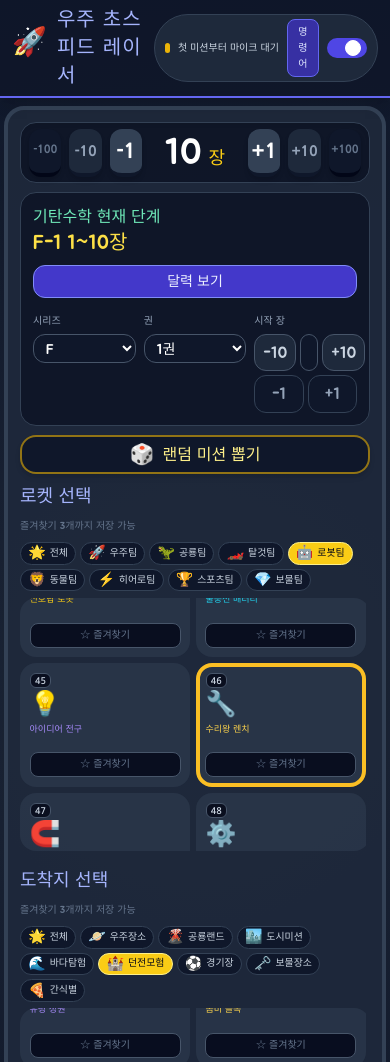
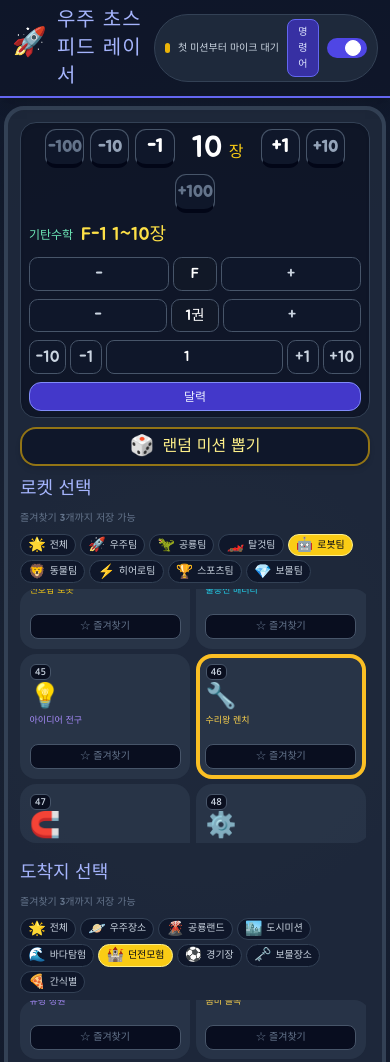
Before and after one commit to luckydyu/space-timer, a website: page index.html in a window 390 px wide. Shown: the top 1062 px of the page. Drawn offline with nearby package versions, Linux system fonts and the light colour scheme.

Commit message:
Compact setup controls for tablet browsers

```diff
--- a/index.html
+++ b/index.html
@@ -47,51 +47,48 @@
 
     <!-- [1] 준비 & 세팅 화면 -->
     <div id="screen-setup" class="w-full max-w-6xl bg-slate-800/90 border-4 border-slate-700 rounded-3xl p-4 shadow-2xl text-center space-y-3 md:space-y-4">
-      <!-- Laps 설정 (10단위 증감 추가) -->
-      <div class="flex items-center justify-center gap-2 md:gap-3 py-2 md:py-3 bg-slate-950/50 rounded-2xl border border-slate-700 shadow-inner px-2">
-        <button type="button" data-lap-diff="-100" class="w-12 h-12 bg-slate-900 hover:bg-slate-800 rounded-xl flex items-center justify-center text-[11px] md:text-xs font-extrabold shadow-md border-b-4 border-slate-950 active:transform active:translate-y-0.5 text-slate-500">-100</button>
-        <button type="button" data-lap-diff="-10" class="w-12 h-12 bg-slate-800 hover:bg-slate-700 rounded-xl flex items-center justify-center text-sm md:text-base font-extrabold shadow-md border-b-4 border-slate-900 active:transform active:translate-y-0.5 text-slate-400">-10</button>
-        <button type="button" data-lap-diff="-1" class="w-12 h-12 bg-slate-700 hover:bg-slate-600 rounded-xl flex items-center justify-center text-xl md:text-2xl font-extrabold shadow-md border-b-4 border-slate-900 active:transform active:translate-y-0.5">-1</button>
-        <div class="min-w-[90px] md:min-w-[120px]">
-          <span id="setup-lap-count" class="game-font text-4xl md:text-6xl text-white">10</span>
-          <span class="game-font text-lg md:text-xl text-yellow-400 ml-0.5">장</span>
-        </div>
-        <button type="button" data-lap-diff="1" class="w-12 h-12 bg-slate-700 hover:bg-slate-600 rounded-xl flex items-center justify-center text-xl md:text-2xl font-extrabold shadow-md border-b-4 border-slate-900 active:transform active:translate-y-0.5">+1</button>
-        <button type="button" data-lap-diff="10" class="w-12 h-12 bg-slate-800 hover:bg-slate-700 rounded-xl flex items-center justify-center text-sm md:text-base font-extrabold shadow-md border-b-4 border-slate-900 active:transform active:translate-y-0.5 text-slate-400">+10</button>
-        <button type="button" data-lap-diff="100" class="w-12 h-12 bg-slate-900 hover:bg-slate-800 rounded-xl flex items-center justify-center text-[11px] md:text-xs font-extrabold shadow-md border-b-4 border-slate-950 active:transform active:translate-y-0.5 text-slate-500">+100</button>
-      </div>
-
-      <div class="bg-slate-950/50 rounded-2xl border border-slate-700 p-3 text-left space-y-2">
-        <div class="flex flex-col md:flex-row md:items-center md:justify-between gap-2">
-          <div>
-            <h3 class="game-font text-base md:text-lg text-emerald-300">기탄수학 현재 단계</h3>
-            <p id="kitan-current-range" class="game-font text-xl md:text-2xl text-yellow-300">F-1 1~10장</p>
+      <div id="setup-controls" class="bg-slate-950/50 rounded-2xl border border-slate-700 shadow-inner px-2 py-2 text-left">
+        <div class="setup-controls-row flex flex-col xl:flex-row xl:items-center gap-2">
+          <div class="lap-controls flex items-center justify-center gap-1.5 md:gap-2 shrink-0">
+            <button type="button" data-lap-diff="-100" class="setup-small-button text-slate-500">-100</button>
+            <button type="button" data-lap-diff="-10" class="setup-small-button text-slate-400">-10</button>
+            <button type="button" data-lap-diff="-1" class="setup-small-button text-white text-lg">-1</button>
+            <div class="min-w-[74px] text-center">
+              <span id="setup-lap-count" class="game-font text-3xl md:text-4xl text-white">10</span>
+              <span class="game-font text-base text-yellow-400 ml-0.5">장</span>
+            </div>
+            <button type="button" data-lap-diff="1" class="setup-small-button text-white text-lg">+1</button>
+            <button type="button" data-lap-diff="10" class="setup-small-button text-slate-400">+10</button>
+            <button type="button" data-lap-diff="100" class="setup-small-button text-slate-500">+100</button>
           </div>
-          <button type="button" data-action="open-kitan-calendar" class="game-font text-sm px-3 py-2 rounded-xl bg-indigo-700 hover:bg-indigo-600 text-indigo-50 border border-indigo-400">
-            달력 보기
-          </button>
-        </div>
-        <div class="grid grid-cols-3 gap-2">
-          <label class="space-y-1">
-            <span class="game-font text-[10px] text-slate-400">시리즈</span>
-            <select id="kitan-series-select" data-kitan-field="series" class="w-full bg-slate-900 border border-slate-600 rounded-xl px-2 py-2 game-font text-sm text-white"></select>
-          </label>
-          <label class="space-y-1">
-            <span class="game-font text-[10px] text-slate-400">권</span>
-            <select id="kitan-book-select" data-kitan-field="book" class="w-full bg-slate-900 border border-slate-600 rounded-xl px-2 py-2 game-font text-sm text-white"></select>
-          </label>
-          <label class="space-y-1">
-            <span class="game-font text-[10px] text-slate-400">시작 장</span>
-            <div class="grid grid-cols-[auto_1fr_auto] gap-1">
-              <button type="button" data-kitan-page-diff="-10" class="game-font px-2 py-2 rounded-xl bg-slate-800 hover:bg-slate-700 text-slate-300 border border-slate-600">-10</button>
-              <input id="kitan-page-input" data-kitan-field="page" type="number" min="1" max="60" inputmode="numeric" class="w-full min-w-0 bg-slate-900 border border-slate-600 rounded-xl px-2 py-2 game-font text-sm text-white text-center">
-              <button type="button" data-kitan-page-diff="10" class="game-font px-2 py-2 rounded-xl bg-slate-800 hover:bg-slate-700 text-slate-300 border border-slate-600">+10</button>
+          <div class="kitan-controls flex-1 min-w-0 grid grid-cols-1 md:grid-cols-[minmax(140px,1fr)_112px_124px_minmax(210px,250px)_auto] gap-2 items-center">
+            <div class="min-w-0">
+              <div class="flex items-center gap-2">
+                <span class="game-font text-xs md:text-sm text-emerald-300 whitespace-nowrap">기탄수학</span>
+                <p id="kitan-current-range" class="game-font text-lg md:text-xl text-yellow-300 truncate">F-1 1~10장</p>
+              </div>
             </div>
-            <div class="grid grid-cols-2 gap-1">
-              <button type="button" data-kitan-page-diff="-1" class="game-font px-2 py-1.5 rounded-xl bg-slate-900 hover:bg-slate-800 text-slate-400 border border-slate-700">-1</button>
-              <button type="button" data-kitan-page-diff="1" class="game-font px-2 py-1.5 rounded-xl bg-slate-900 hover:bg-slate-800 text-slate-400 border border-slate-700">+1</button>
+            <div class="grid grid-cols-[auto_44px_auto] gap-1 items-center">
+              <button type="button" data-kitan-step-diff="series:-1" class="setup-mini-button">-</button>
+              <span id="kitan-series-label" class="setup-value-label">F</span>
+              <button type="button" data-kitan-step-diff="series:1" class="setup-mini-button">+</button>
             </div>
-          </label>
+            <div class="grid grid-cols-[auto_48px_auto] gap-1 items-center">
+              <button type="button" data-kitan-step-diff="book:-1" class="setup-mini-button">-</button>
+              <span id="kitan-book-label" class="setup-value-label">1권</span>
+              <button type="button" data-kitan-step-diff="book:1" class="setup-mini-button">+</button>
+            </div>
+            <div class="grid grid-cols-[auto_auto_minmax(48px,1fr)_auto_auto] gap-1 items-center">
+              <button type="button" data-kitan-page-diff="-10" class="setup-mini-button">-10</button>
+              <button type="button" data-kitan-page-diff="-1" class="setup-mini-button">-1</button>
+              <input id="kitan-page-input" data-kitan-field="page" type="number" min="1" max="60" inputmode="numeric" class="w-full min-w-0 bg-slate-900 border border-slate-600 rounded-lg px-1.5 py-1.5 game-font text-sm text-white text-center">
+              <button type="button" data-kitan-page-diff="1" class="setup-mini-button">+1</button>
+              <button type="button" data-kitan-page-diff="10" class="setup-mini-button">+10</button>
+            </div>
+            <button type="button" data-action="open-kitan-calendar" class="game-font text-xs px-2.5 py-2 rounded-xl bg-indigo-700 hover:bg-indigo-600 text-indigo-50 border border-indigo-400">
+              달력
+            </button>
+          </div>
         </div>
       </div>
 
--- a/src/app/main.js
+++ b/src/app/main.js
@@ -61,6 +61,7 @@ const renderKitanStartOptions = () => setupView.renderKitanStartOptions();
 const renderKitanPlan = () => setupView.renderKitanPlan();
 const updateKitanStart = (field, value) => setupView.updateKitanStart(field, value);
 const changeKitanPage = diff => setupView.changeKitanPage(diff);
+const changeKitanStep = (field, diff) => setupView.changeKitanStep(field, diff);
 const openKitanCalendar = () => setupView.openKitanCalendar();
 const closeKitanCalendar = () => setupView.closeKitanCalendar();
 
@@ -177,6 +178,7 @@ function bindEventHandlers() {
       closeVoiceCommandHelp,
       updateKitanStart,
       changeKitanPage,
+      changeKitanStep,
       openKitanCalendar,
       closeKitanCalendar,
       randomizeMissionSelection,
--- a/src/features/setupView.js
+++ b/src/features/setupView.js
@@ -126,27 +126,18 @@
   }
 
   function renderKitanStartOptions() {
-    const seriesSelect = dom.byId('kitan-series-select');
-    const bookSelect = dom.byId('kitan-book-select');
-    if (!seriesSelect || !bookSelect) return;
-
-    seriesSelect.innerHTML = kitanPlan.SERIES.map(series => `
-      <option value="${series}">${series}</option>
-    `).join('');
-    bookSelect.innerHTML = Array.from({ length: kitanPlan.BOOKS_PER_SERIES }, (_, index) => `
-      <option value="${index + 1}">${index + 1}권</option>
-    `).join('');
+    renderKitanPlan();
   }
 
   function renderKitanPlan() {
     const position = kitanPlan.fromIndex(kitanPlan.getNextStartIndex());
-    const seriesSelect = dom.byId('kitan-series-select');
-    const bookSelect = dom.byId('kitan-book-select');
+    const seriesLabel = dom.byId('kitan-series-label');
+    const bookLabel = dom.byId('kitan-book-label');
     const pageInput = dom.byId('kitan-page-input');
     const rangeLabel = dom.byId('kitan-current-range');
 
-    if (seriesSelect) seriesSelect.value = position.series;
-    if (bookSelect) bookSelect.value = String(position.book);
+    if (seriesLabel) seriesLabel.textContent = position.series;
+    if (bookLabel) bookLabel.textContent = `${position.book}권`;
     if (pageInput) pageInput.value = String(position.page);
     if (rangeLabel) rangeLabel.textContent = kitanPlan.formatRange(position.index, state.targetLaps);
     renderKitanCalendar();
@@ -211,6 +202,23 @@
   function changeKitanPage(diff) {
     primeUserAudio();
     kitanPlan.setNextStartIndex(kitanPlan.getNextStartIndex() + diff);
+    renderKitanPlan();
+    playClick();
+  }
+
+  function changeKitanStep(field, diff) {
+    primeUserAudio();
+    const current = kitanPlan.fromIndex(kitanPlan.getNextStartIndex());
+    const seriesIndex = kitanPlan.SERIES.indexOf(current.series);
+    const nextSeriesIndex = Math.max(0, Math.min(kitanPlan.SERIES.length - 1, seriesIndex + diff));
+    const nextBook = Math.max(1, Math.min(kitanPlan.BOOKS_PER_SERIES, current.book + diff));
+
+    if (field === 'series') {
+      kitanPlan.setNextStart(kitanPlan.SERIES[nextSeriesIndex], current.book, current.page);
+    } else if (field === 'book') {
+      kitanPlan.setNextStart(current.series, nextBook, current.page);
+    }
+
     renderKitanPlan();
     playClick();
   }
@@ -426,6 +434,7 @@
     renderKitanPlan,
     updateKitanStart,
     changeKitanPage,
+    changeKitanStep,
     openKitanCalendar,
     closeKitanCalendar,
     randomizeMissionSelection,
--- a/styles/app.css
+++ b/styles/app.css
@@ -1,5 +1,8 @@
     body {
       font-family: 'Nanum Gothic', sans-serif;
+    }
+    .hidden {
+      display: none !important;
     }
     .game-font {
       font-family: 'Jua', sans-serif;
@@ -92,6 +95,79 @@
     #screen-setup > h2 {
       font-size: 1.8rem;
       line-height: 1.1;
+    }
+    .setup-small-button,
+    .setup-mini-button,
+    .setup-value-label {
+      display: inline-flex;
+      align-items: center;
+      justify-content: center;
+      font-family: 'Jua', sans-serif;
+      border: 1px solid #475569;
+      background: #0f172a;
+    }
+    .setup-small-button {
+      width: 2.45rem;
+      height: 2.45rem;
+      border-radius: 0.7rem;
+      border-bottom-width: 4px;
+      border-bottom-color: #020617;
+      font-weight: 800;
+    }
+    .setup-mini-button {
+      min-width: 2rem;
+      height: 2.1rem;
+      padding: 0 0.35rem;
+      border-radius: 0.55rem;
+      color: #cbd5e1;
+    }
+    .setup-value-label {
+      height: 2.1rem;
+      border-radius: 0.55rem;
+      color: white;
+      background: #111827;
+      font-size: 0.9rem;
+      white-space: nowrap;
+    }
+    .setup-small-button:hover,
+    .setup-mini-button:hover {
+      background: #1e293b;
+    }
+    #setup-controls {
+      padding: 0.5rem;
+    }
+    .setup-controls-row,
+    .lap-controls {
+      display: flex;
+      gap: 0.5rem;
+    }
+    .setup-controls-row {
+      flex-direction: column;
+    }
+    .lap-controls {
+      align-items: center;
+      justify-content: center;
+      flex-wrap: wrap;
+    }
+    .kitan-controls {
+      display: grid;
+      grid-template-columns: minmax(0, 1fr);
+      gap: 0.5rem;
+      align-items: center;
+      min-width: 0;
+    }
+    @media (min-width: 1024px) {
+      .setup-controls-row {
+        flex-direction: row;
+        align-items: center;
+      }
+      .lap-controls {
+        flex-wrap: nowrap;
+        flex-shrink: 0;
+      }
+      .kitan-controls {
+        grid-template-columns: minmax(140px, 1fr) 112px 124px minmax(210px, 250px) auto;
+      }
     }
     #mission-selection-layout {
       display: grid;
```
Also changed, not shown: src/app/events.js (+7 -1 lines), tests/e2e/setup.spec.js (+4 -2 lines).
